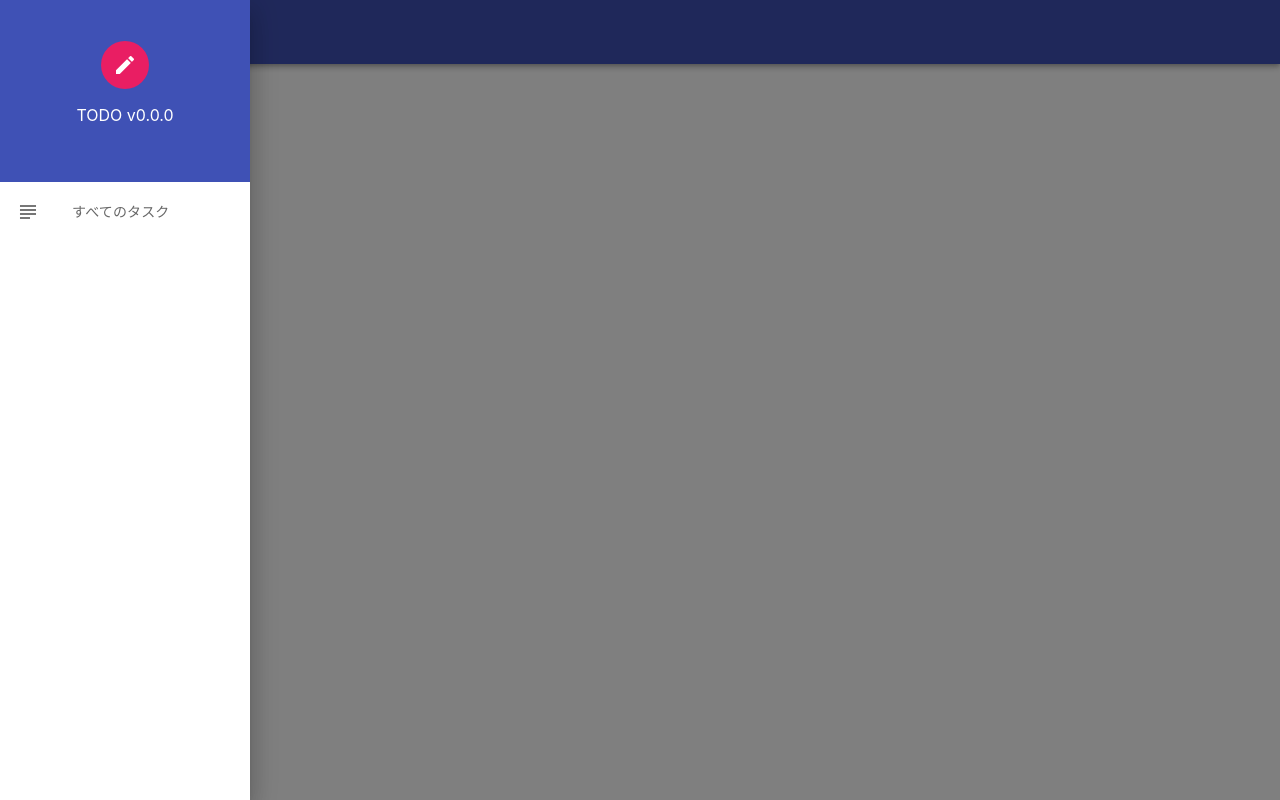
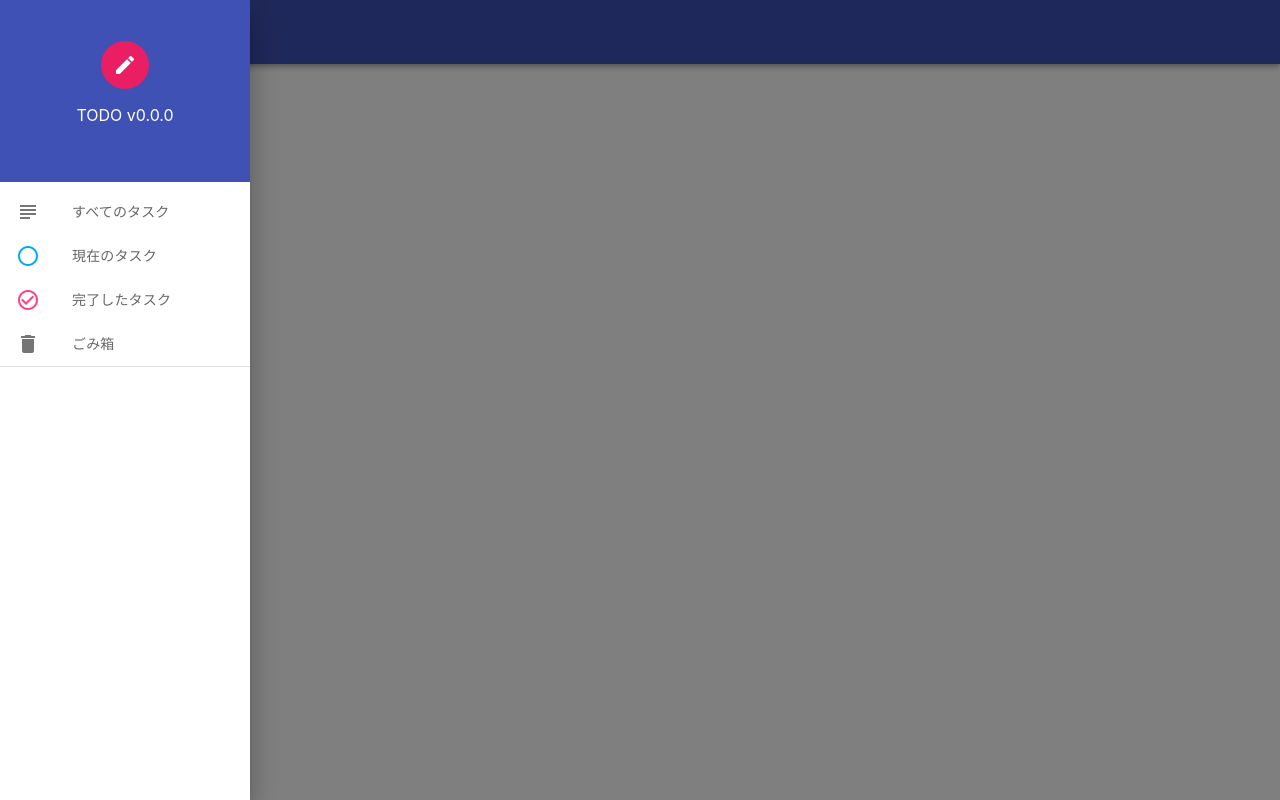
Before and after one commit to Bear29ers/pwa-todo, a React (Vite) app: page / in a window 1280 px wide. Both pictures are taken after a click on the button "menu". Built offline with nearby package versions, Linux system fonts and the light colour scheme.

Commit message:
feature: :sparkles: implement rest of list items

```diff
--- a/src/SideBar.tsx
+++ b/src/SideBar.tsx
@@ -1,4 +1,5 @@
 import Avatar from '@mui/material/Avatar';
+import Divider from '@mui/material/Divider';
 import Drawer from '@mui/material/Drawer';
 import Icon from '@mui/material/Icon';
 import List from '@mui/material/List';
@@ -6,7 +7,7 @@ import ListItem from '@mui/material/ListItem';
 import ListItemButton from '@mui/material/ListItemButton';
 import ListItemIcon from '@mui/material/ListItemIcon';
 import ListItemText from '@mui/material/ListItemText';
-import { indigo, pink } from '@mui/material/colors';
+import { indigo, lightBlue, pink } from '@mui/material/colors';
 import { styled } from '@mui/material/styles';
 
 import pjson from '../package.json';
@@ -47,12 +48,15 @@ const DrawerAvatar = styled(Avatar)(({ theme }: { theme: Theme }) => ({
 export const SideBar = ({ drawerOpen, onToggleDrawer, onSort }: Props) => (
   <Drawer variant="temporary" open={drawerOpen} onClose={onToggleDrawer}>
     <DrawerList role="presentation" onClick={onToggleDrawer}>
+      {/* ヘッダーとアバター */}
       <DrawerHeader>
         <DrawerAvatar>
           <Icon>create</Icon>
         </DrawerAvatar>
+        {/* バージョン表示 */}
         <p>TODO v{pjson.version}</p>
       </DrawerHeader>
+      {/* リスト */}
       <List>
         <ListItem disablePadding>
           <ListItemButton aria-label="list-all" onClick={() => onSort('all')}>
@@ -62,6 +66,31 @@ export const SideBar = ({ drawerOpen, onToggleDrawer, onSort }: Props) => (
             <ListItemText secondary="すべてのタスク" />
           </ListItemButton>
         </ListItem>
+        <ListItem disablePadding>
+          <ListItemButton aria-label="list-unchecked" onClick={() => onSort('unchecked')}>
+            <ListItemIcon>
+              <Icon sx={{ color: lightBlue[500] }}>radio_button_unchecked</Icon>
+            </ListItemIcon>
+            <ListItemText secondary="現在のタスク" />
+          </ListItemButton>
+        </ListItem>
+        <ListItem disablePadding>
+          <ListItemButton aria-label="list-checked" onClick={() => onSort('checked')}>
+            <ListItemIcon>
+              <Icon sx={{ color: pink.A200 }}>check_circle_outline</Icon>
+            </ListItemIcon>
+            <ListItemText secondary="完了したタスク" />
+          </ListItemButton>
+        </ListItem>
+        <ListItem disablePadding>
+          <ListItemButton aria-label="list-removed" onClick={() => onSort('removed')}>
+            <ListItemIcon>
+              <Icon>delete</Icon>
+            </ListItemIcon>
+            <ListItemText secondary="ごみ箱" />
+          </ListItemButton>
+        </ListItem>
+        <Divider />
       </List>
     </DrawerList>
   </Drawer>
```
